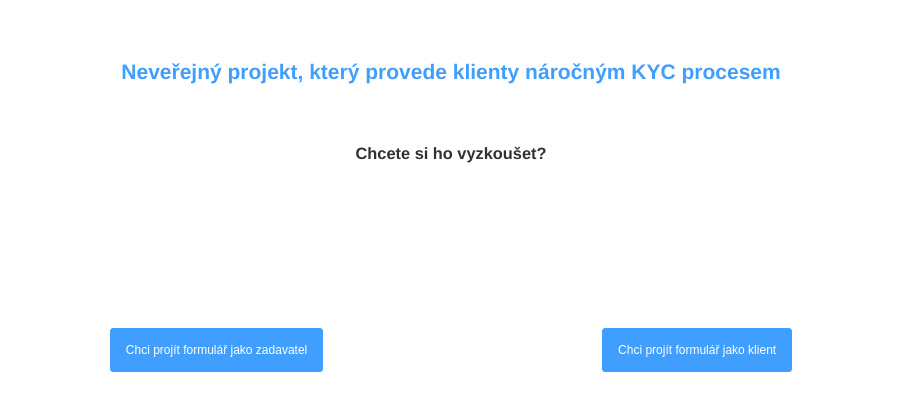
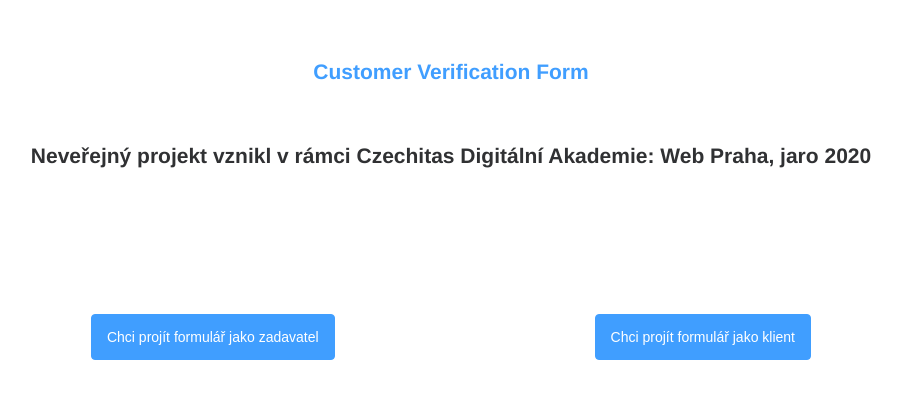
Before and after one commit to sofikarp/CVF, a Vue app: page / in a window 1280 px wide. Shown: the top 410 px of the page, without its empty margins (189-1091 px from the left). Built offline with nearby package versions, Linux system fonts and the light colour scheme.

Commit message:
doplnění a opravy chybek

```diff
--- a/src/components/Stepper.vue
+++ b/src/components/Stepper.vue
@@ -1,8 +1,8 @@
 <template>
   <el-steps class="stepper" :active="active" finish-status="success">
     <el-step title="Step 1" description="Region & Merchant Provider"></el-step>
-    <el-step title="Step 2" description="Company Information Part I."></el-step>
-    <el-step title="Step 3" description="Company Information Part II."></el-step>
+    <el-step title="Step 2" description="Company Information Part I"></el-step>
+    <el-step title="Step 3" description="Company Information Part II"></el-step>
     <el-step title="Step 4" description="Company Representative"></el-step>
     <el-step title="Step 5" description="Ownership"></el-step>
     <el-step title="Step 6" description="IP Address"></el-step>
@@ -12,7 +12,7 @@
 <script>
 export default {
   name: "stepper",
-  props: ["active"]
+  props: ["active"],
 };
 </script>
 <style scoped>
--- a/src/views/CompanyRepresentative.vue
+++ b/src/views/CompanyRepresentative.vue
@@ -1,5 +1,5 @@
 <template>
-  <LayoutCard title>
+  <LayoutCard>
     <Stepper :active="3" />
     <div>
       <h2>Company Representative</h2>
--- a/src/views/Guide.vue
+++ b/src/views/Guide.vue
@@ -1,6 +1,6 @@
 <template>
   <div>
-    <LayoutCard title>
+    <LayoutCard>
       <h1>Welcome to the Customer Verification Form!</h1>
       <div class="text">
         As you have been already informed by our Salse Manager, the part of
@@ -10,9 +10,7 @@
         want this to be as comfortable for you as possible so you do not need to
         fill up the whole form in one session. You just need to fill the
         particular step and submit the button
-        <strong
-          style="color: #409eff"
-        >Next</strong>. At this point your data
+        <strong style="color: #409eff">Next</strong>. At this point your data
         will be saved until your next visit.
       </div>
       <el-collapse v-model="activeName" accordion class="text">
@@ -30,8 +28,7 @@
             purposes, we have to go through the
             <strong>Know Your Customer (KYC)</strong> process and collect
             certain information and documents about our customers and their
-            business.
-            <br />These requirements are market standards across the
+            business. <br />These requirements are market standards across the
             financial industry and apply to banks, insurance companies, exchange
             institutions, electronic money institutions and other financial
             undertakings including the payment service providers.
@@ -42,9 +39,10 @@
           name="2"
         >
           <div>
-            We will securely store them in our CRM system for the purposes of a potential audit
-            from regulators. Also in accordance with the ‘Stripe/Adyen merchant agreement’ we
-            shall submit those information/ documents to Stripe/Adyen via internal API.
+            We will securely store them in our CRM system for the purposes of a
+            potential audit from regulators. Also in accordance with the
+            ‘Stripe/Adyen merchant agreement’ we shall submit those information/
+            documents to Stripe/Adyen via internal API.
           </div>
         </el-collapse-item>
 
@@ -53,8 +51,9 @@
           name="3"
         >
           <div>
-            Please see the question above. We will only share this information (in accordance
-            with the agreement) with Stripe/Adyen and local regulatory authorities (if applicable).
+            Please see the question above. We will only share this information
+            (in accordance with the agreement) with Stripe/Adyen and local
+            regulatory authorities (if applicable).
           </div>
         </el-collapse-item>
         <el-collapse-item
@@ -62,28 +61,35 @@
           name="4"
         >
           <div>
-            Usually, the requested documents are not publicly available so we will most
-            probably be unable to help you with gathering those documents. However, if you are
-            unsure about what exactly should be provided for your particular company, please
-            hand over your questions to your Sales/Account Manager who will consult it with the
-            Compliance department. They will examine your matter closer and will liaise with
-            Sales/AM in order to address the answers to your specific questions.
+            Usually, the requested documents are not publicly available so we
+            will most probably be unable to help you with gathering those
+            documents. However, if you are unsure about what exactly should be
+            provided for your particular company, please hand over your
+            questions to your Sales/Account Manager who will consult it with the
+            Compliance department. They will examine your matter closer and will
+            liaise with Sales/AM in order to address the answers to your
+            specific questions.
           </div>
         </el-collapse-item>
-        <el-collapse-item title="Q: How long does the KYC/ AML process take?" name="5">
+        <el-collapse-item
+          title="Q: How long does the KYC/ AML process take?"
+          name="5"
+        >
           <div>
-            This mainly depends on quality and accuracy of the information and documents
-            provided by the customers. If all necessary information/documents are provided at
-            the outset, and the Compliance team is comfortable with their authenticity, the
-            process might take up to 3 days.
-            If however the documentation/ information provided by the client is not sufficient or
-            there are doubts as to their legitimacy, the Compliance department will have to
-            contact Sales/AM in order to obtain additional documents/information from the client.
-            The duration of the process then can be extended depending on how quickly the
-            client responds.
-            Kindly note, every case is different and it is difficult to provide a firm time frame for
-            the process. There are many other factors in play like complexity of the case, local or
-            legal exceptions, volume of the check, utilization of the analysts etc.
+            This mainly depends on quality and accuracy of the information and
+            documents provided by the customers. If all necessary
+            information/documents are provided at the outset, and the Compliance
+            team is comfortable with their authenticity, the process might take
+            up to 3 days. If however the documentation/ information provided by
+            the client is not sufficient or there are doubts as to their
+            legitimacy, the Compliance department will have to contact Sales/AM
+            in order to obtain additional documents/information from the client.
+            The duration of the process then can be extended depending on how
+            quickly the client responds. Kindly note, every case is different
+            and it is difficult to provide a firm time frame for the process.
+            There are many other factors in play like complexity of the case,
+            local or legal exceptions, volume of the check, utilization of the
+            analysts etc.
           </div>
         </el-collapse-item>
       </el-collapse>
@@ -113,17 +119,17 @@
   props: ["id", "form"],
   data() {
     return {
-      activeName: null
+      activeName: null,
     };
   },
   methods: {
     onNext() {
       this.$router.push({
         name: "RegionMerchantProvider",
-        params: { id: this.id }
+        params: { id: this.id },
       });
-    }
-  }
+    },
+  },
 };
 </script>
 <style scoped>
--- a/src/views/Homepage.vue
+++ b/src/views/Homepage.vue
@@ -1,13 +1,16 @@
 <template>
   <div class="blok">
-    <h1>Neveřejný projekt, který provede klienty náročným KYC procesem</h1>
-    <h3>Chcete si ho vyzkoušet?</h3>
+    <h1>Customer Verification Form</h1>
+    <h2>
+      Neveřejný projekt vznikl v rámci Czechitas Digitální Akademie: Web Praha,
+      jaro 2020
+    </h2>
     <div class="oko">
       <img src="./img/oko.gif" />
     </div>
     <div class="buttons">
       <router-link :to="{ name: 'Create' }">
-        <el-button type="primary" size="small" class="button"
+        <el-button type="primary" size="medium" class="button"
           >Chci projít formulář jako zadavatel</el-button
         >
       </router-link>
@@ -15,7 +18,7 @@
       <router-link
         :to="{ name: 'Guide', params: { id: '5eefa0475b4a6d705e8ea8d8' } }"
       >
-        <el-button type="primary" size="small" class="button"
+        <el-button type="primary" size="medium" class="button"
           >Chci projít formulář jako klient</el-button
         >
       </router-link>
--- a/src/views/IPAddress.vue
+++ b/src/views/IPAddress.vue
@@ -1,6 +1,8 @@
 <template>
-  <LayoutCard title="IP Address">
+  <LayoutCard>
     <Stepper :active="5" />
+    <div>
+      <h2>IP Address</h2>
       <p>
         For added security, we will need your <strong>IP address</strong> to
         certify this form. You can find your IP address
@@ -8,6 +10,7 @@
           ><strong>HERE</strong></a
         >.
       </p>
+    </div>
     <el-form
       :model="form"
       :rules="rules"
@@ -91,3 +94,12 @@
   },
 };
 </script>
+<style scoped>
+h2 {
+  font-size: 18px large;
+  text-align: center;
+  font-weight: bold;
+  color: #409eff;
+  padding-bottom: 20px;
+}
+</style>
--- a/src/views/LastPage.vue
+++ b/src/views/LastPage.vue
@@ -4,8 +4,8 @@
       <h1>It's done!</h1>
       <br />
       <div class="text">
-        <strong>Thank you</strong> for filling the Customer Verification Form,
-        we will come back to you soon.
+        <strong>Thank you</strong> for filling out the customer verification
+        form, we will get back to you soon.
       </div>
       <br />
       <img src="./img/done.gif" />
--- a/src/views/MandatoryFields.vue
+++ b/src/views/MandatoryFields.vue
@@ -4,8 +4,8 @@
     <div>
       <h2>Company Information - part I</h2>
       <div class="text">
-        Nějaký text, který vysvětlí, co a jak vyplnit.....koho se údaje týkají
-        atd. A že jsou to povinná pole atd....
+        Information about your company and real estate will be filled in here.
+        For more information hover over the info icon.
       </div>
       <!-- Formulář-->
 
```
Lines whose indentation alone changed are shown as unchanged.
